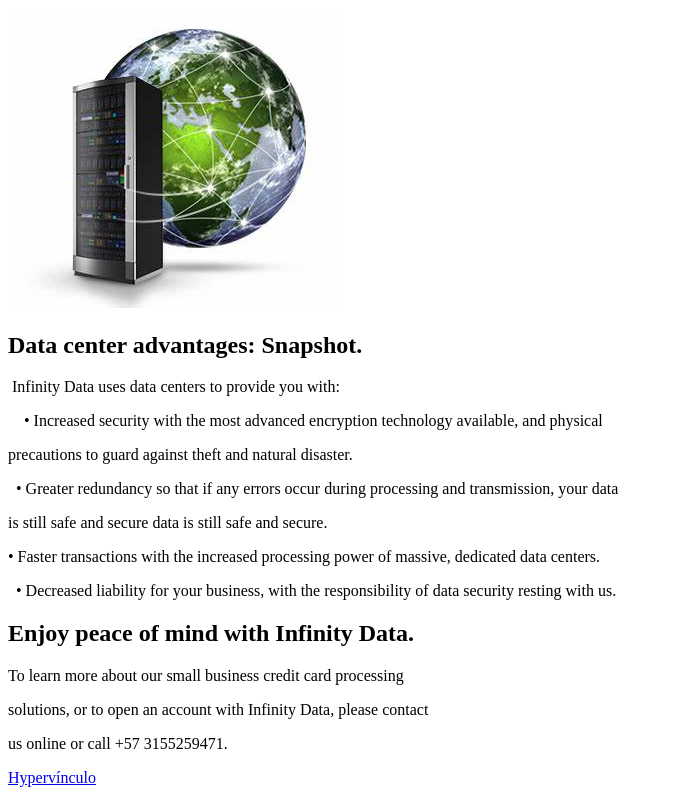
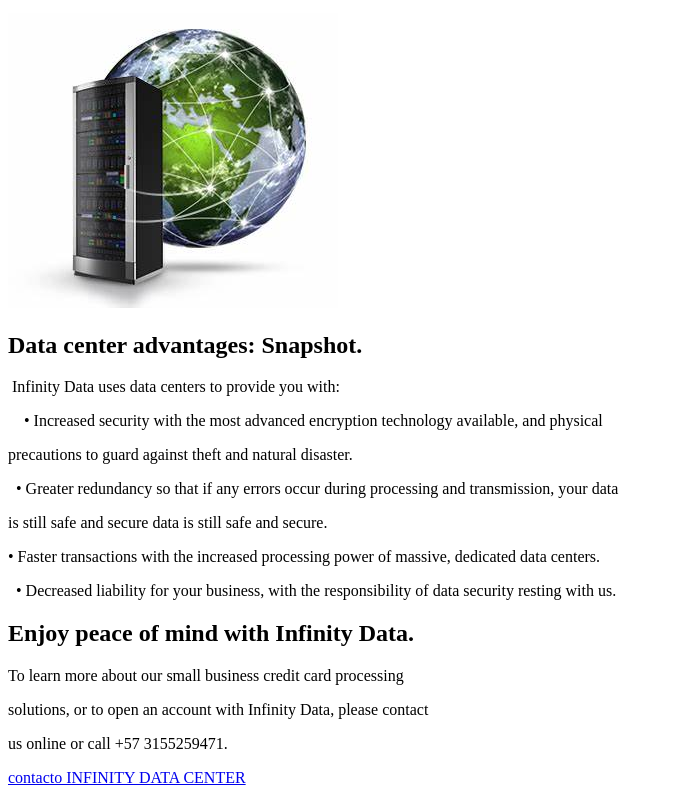
Before and after one commit to Hugh02/prueba, a plain HTML site: page docs/index.html in a window 1280 px wide. Shown: the part 1141-1936 px from the top of the page, without its empty margins (0-673 px from the left). Drawn offline with Linux system fonts and the light colour scheme.

```diff
--- a/docs/index.html
+++ b/docs/index.html
@@ -45,7 +45,7 @@
 <p>To learn more about our small business credit card processing </p>
 <p>solutions, or to open an account with Infinity Data, please contact </p>
 <p>us online or call +57 3155259471.</p>
-<a href="https://www.infinitydata.com/contact/">Hypervínculo</a>
+<a href="https://www.infinitydata.com/contact/">contacto INFINITY DATA CENTER</a>
 </head>
 </head>
 <body>
```
